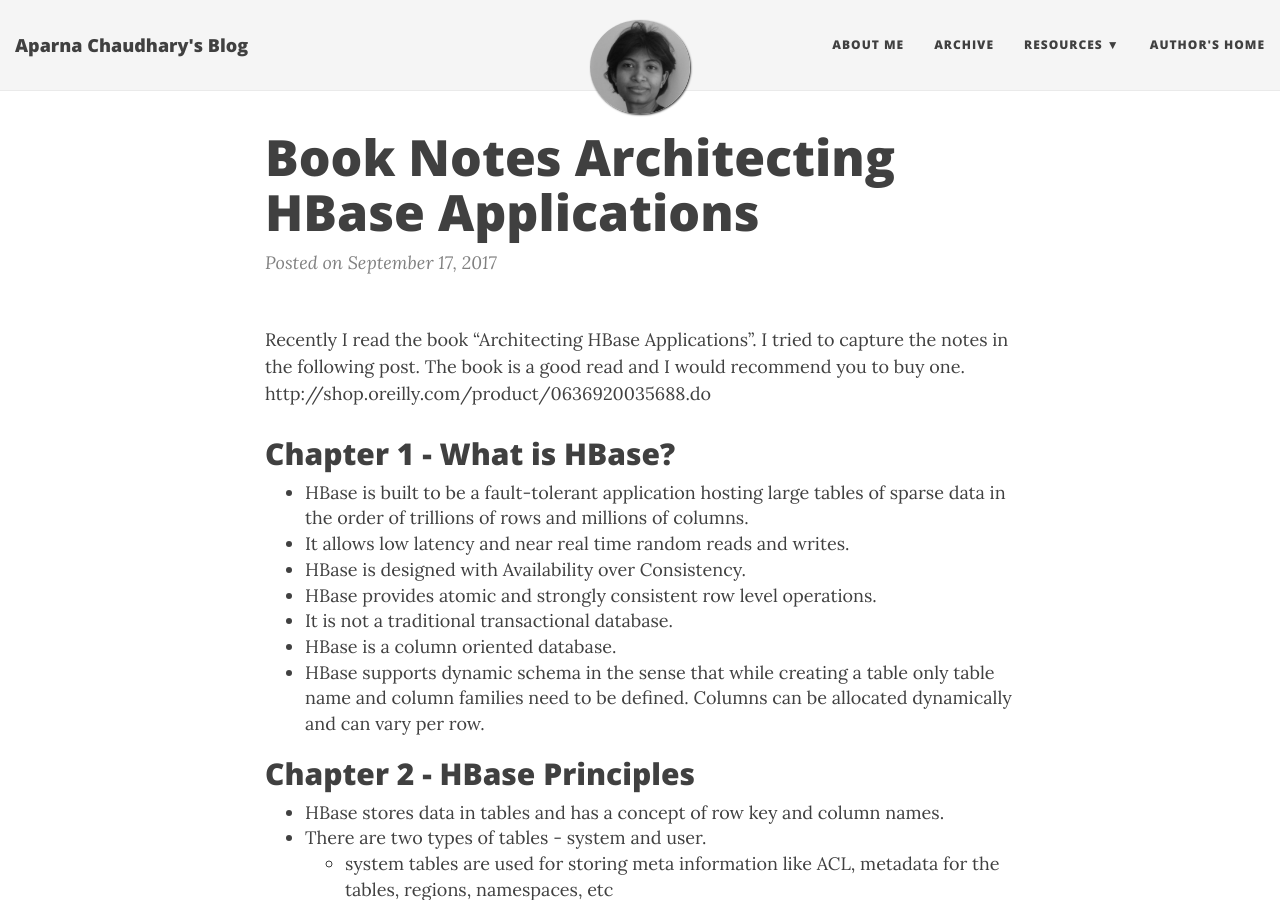
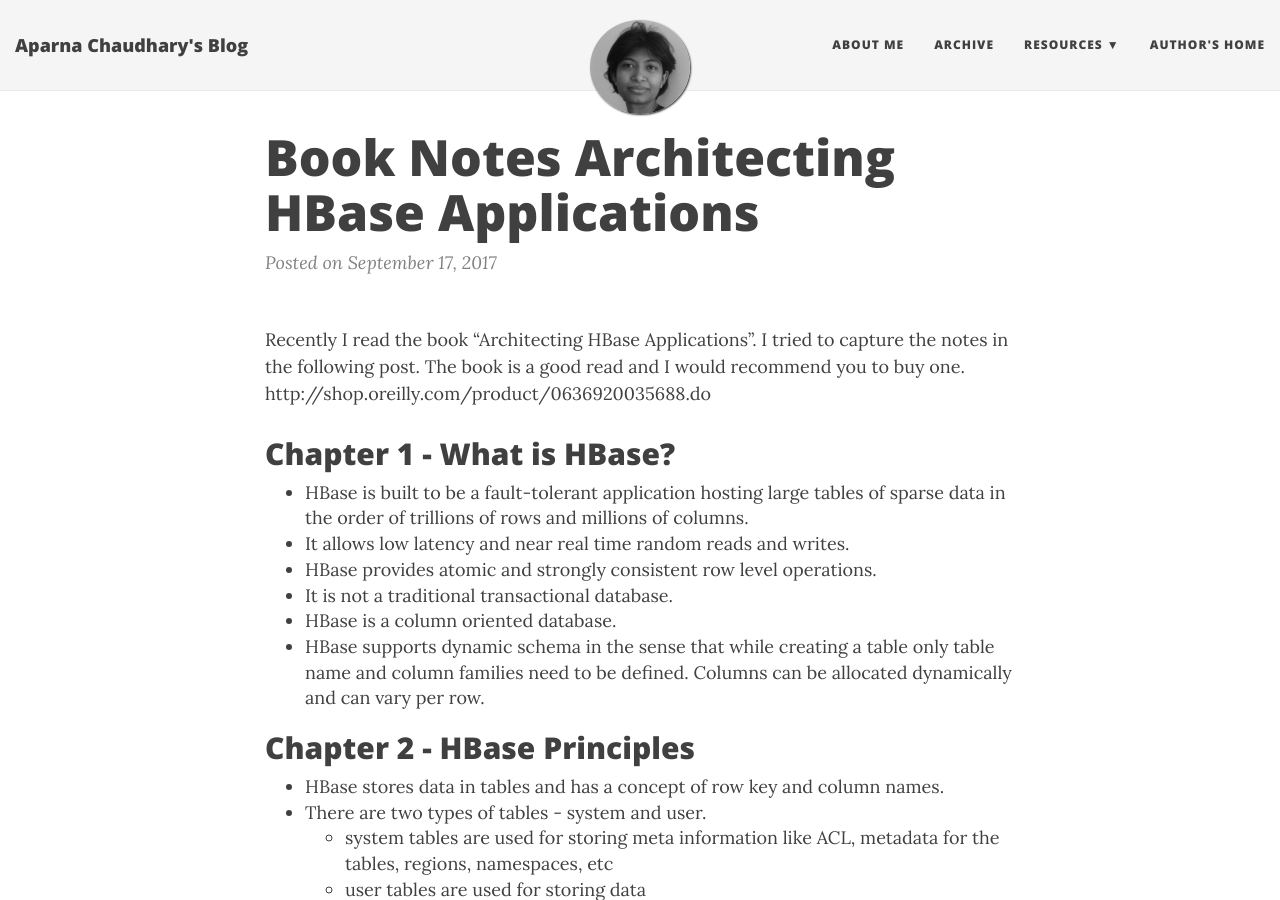
Before and after one commit to aparnachaudhary/aparnachaudhary.github.io, a Jekyll site: the page built from _posts/2017-09-17-Book-Notes-Architecting-HBase-Applications.md, in a window 1280 px wide and 900 px high. Built offline with Jekyll 4.4.1, drawn with Linux system fonts in a browser that asks for light colours; nearby versions of some CDN libraries; comment, search, counter and statistics services are not loaded.

Commit message:
Update 2017-09-17-Book-Notes-Architecting-HBase-Applications.md

```diff
--- a/_posts/2017-09-17-Book-Notes-Architecting-HBase-Applications.md
+++ b/_posts/2017-09-17-Book-Notes-Architecting-HBase-Applications.md
@@ -10,7 +10,6 @@ Recently I read the book "Architecting HBase Applications". I tried to capture t
 
 * HBase is built to be a fault-tolerant application hosting large tables of sparse data in the order of trillions of rows and millions of columns.
 * It allows low latency and near real time random reads and writes.
-* HBase is designed with Availability over Consistency.
 * HBase provides atomic and strongly consistent row level operations.
 * It is not a traditional transactional database.
 * HBase is a column oriented database.
```
